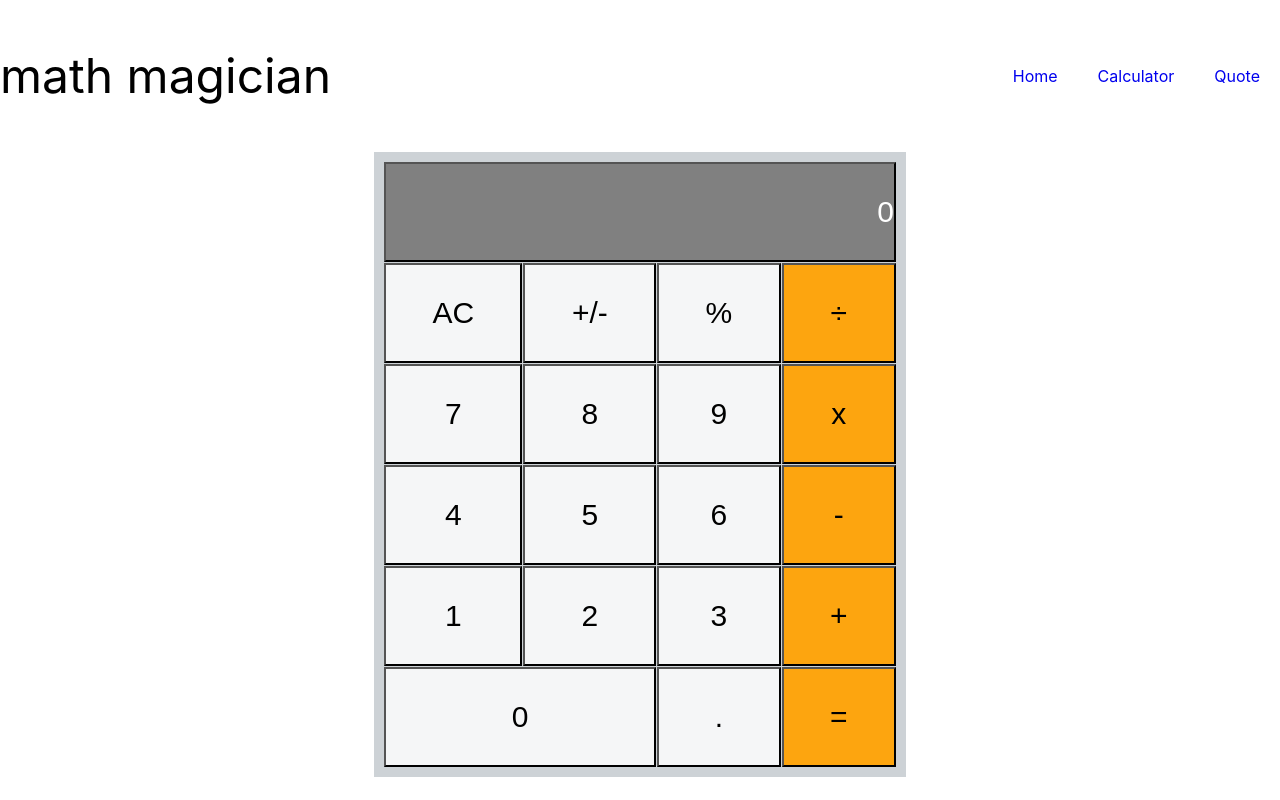
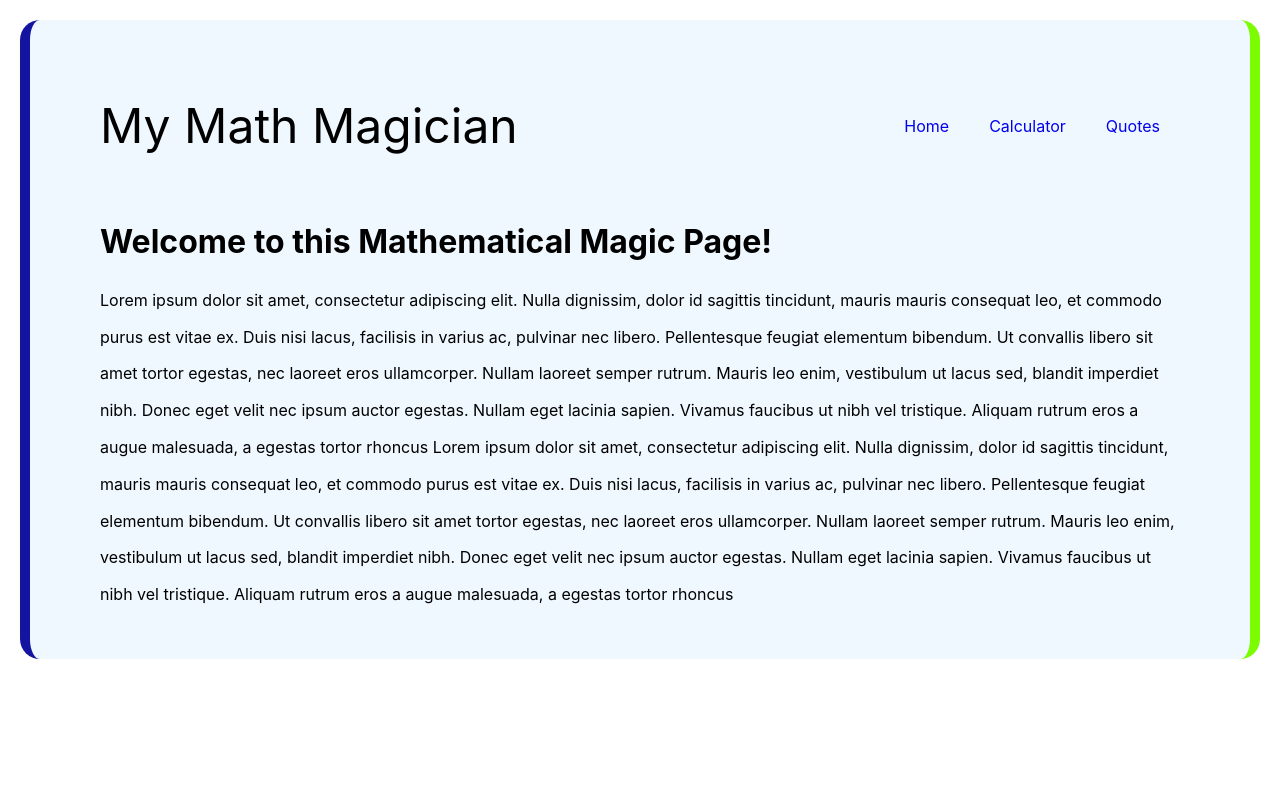
Before and after one commit to richardoppiyo/math-magician, a React (Create React App) app: page /Home in a window 1280 px wide. Built offline with nearby package versions, Linux system fonts and the light colour scheme.

Commit message:
Add routes and styles to the Home page

```diff
--- a/package.json
+++ b/package.json
@@ -9,6 +9,7 @@
     "big.js": "^6.1.1",
     "react": "^17.0.2",
     "react-dom": "^17.0.2",
+    "react-router-dom": "^6.2.2",
     "react-scripts": "5.0.0",
     "web-vitals": "^2.1.4"
   },
--- a/src/App.js
+++ b/src/App.js
@@ -1,12 +1,26 @@
 /* eslint-disable react/prefer-stateless-function */
 
 import React from 'react';
+import {
+  BrowserRouter as Router,
+  Routes,
+  Route,
+} from 'react-router-dom';
 import Calculator from './components/Calculator';
+import Home from './components/Home';
+import Quotes from './components/Quotes';
 
 class App extends React.Component {
   render() {
     return (
-      <Calculator />
+      // <Calculator />
+      <Router>
+        <Routes>
+          <Route path="Quotes" element={<Quotes />} />
+          <Route path="Calculator" element={<Calculator />} />
+          <Route path="Home" element={<Home />} />
+        </Routes>
+      </Router>
     );
   }
 }
--- a/src/components/Header.js
+++ b/src/components/Header.js
@@ -4,15 +4,15 @@ import './HeaderStyles.css';
 const Header = () => (
   <header className="headsection">
     <h1 style={{
-      fontSize: '3rem', fontWeight: '400', marginBottom: '2rem', lineHeight: '1em', color: '#000', textTransform: 'lowercase',
+      fontSize: '3rem', fontWeight: '400', marginBottom: '2rem', lineHeight: '1em', color: '#000',
     }}
     >
-      Math Magician
+      My Math Magician
     </h1>
     <ul className="lists">
-      <a href="/" className="list-item">Home</a>
-      <a href="/" className="list-item">Calculator</a>
-      <a href="/" className="list-item">Quote</a>
+      <a href="/Home" className="list-item">Home</a>
+      <a href="/Calculator" className="list-item">Calculator</a>
+      <a href="/Quotes" className="list-item">Quotes</a>
     </ul>
   </header>
 );
--- a/src/components/HeaderStyles.css
+++ b/src/components/HeaderStyles.css
@@ -17,5 +17,5 @@
 }
 .list-item {
     text-decoration: none;
-    margin: 20px;
+    margin: 0 20px;
 }
--- /dev/null
+++ b/src/components/Home.css
@@ -0,0 +1,9 @@
+.content {
+    margin: 20px;
+    padding: 30px 70px;
+    background-color: aliceblue;
+    line-height: 2.3em;
+    border-left: 10px rgb(19, 21, 161) solid;
+    border-right:  10px lawngreen solid;
+    border-radius: 20px;
+}
--- /dev/null
+++ b/src/components/Home.js
@@ -0,0 +1,31 @@
+import React from 'react';
+import Header from './Header';
+import './Home.css';
+
+const Home = () => (
+  <div className="content">
+    <Header />
+    <h1>Welcome to this Mathematical Magic Page!</h1>
+    <p>
+      Lorem ipsum dolor sit amet, consectetur adipiscing elit. Nulla dignissim,
+      dolor id sagittis tincidunt, mauris mauris consequat leo, et commodo purus
+      est vitae ex. Duis nisi lacus, facilisis in varius ac, pulvinar nec libero.
+      Pellentesque feugiat elementum bibendum. Ut convallis libero sit amet tortor
+      egestas, nec laoreet eros ullamcorper. Nullam laoreet semper rutrum. Mauris
+      leo enim, vestibulum ut lacus sed, blandit imperdiet nibh. Donec eget velit
+      nec ipsum auctor egestas. Nullam eget lacinia sapien. Vivamus faucibus ut nibh
+      vel tristique. Aliquam rutrum eros a augue malesuada, a egestas tortor rhoncus
+      Lorem ipsum dolor sit amet, consectetur adipiscing elit. Nulla dignissim,
+      dolor id sagittis tincidunt, mauris mauris consequat leo, et commodo purus
+      est vitae ex. Duis nisi lacus, facilisis in varius ac, pulvinar nec libero.
+      Pellentesque feugiat elementum bibendum. Ut convallis libero sit amet tortor
+      egestas, nec laoreet eros ullamcorper. Nullam laoreet semper rutrum. Mauris
+      leo enim, vestibulum ut lacus sed, blandit imperdiet nibh. Donec eget velit
+      nec ipsum auctor egestas. Nullam eget lacinia sapien. Vivamus faucibus ut nibh
+      vel tristique. Aliquam rutrum eros a augue malesuada, a egestas tortor rhoncus
+    </p>
+  </div>
+
+);
+
+export default Home;
--- /dev/null
+++ b/src/components/Quotes.js
@@ -0,0 +1,12 @@
+import React from 'react';
+import Header from './Header';
+
+const Quotes = () => (
+  <div>
+    <Header />
+    <h1>I am the Quote</h1>
+  </div>
+
+);
+
+export default Quotes;
```
Also changed, not shown: 1 other file (tests, documents, lock files or other folders).
